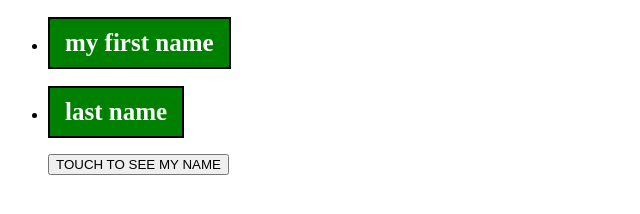
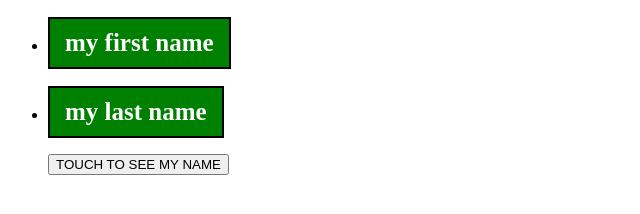
Before and after one commit to Kennethcpp/DOM-API, a plain HTML site: page html_manip/index.html in a window 1280 px wide. Shown: the whole page, without its empty margins (0-640 px from the left). Drawn offline with Linux system fonts and the light colour scheme.

Commit message:
Update index.html

```diff
--- a/html_manip/index.html
+++ b/html_manip/index.html
@@ -13,7 +13,7 @@
             <h1 id="name1"> my first name</h1>
         </li>
         <li>
-            <h1 id="name2"> last name</h2>
+            <h1 id="name2"> my last name</h2>
              <button id="btn">TOUCH TO SEE MY NAME</button>
         </li>
     </ul>
```
